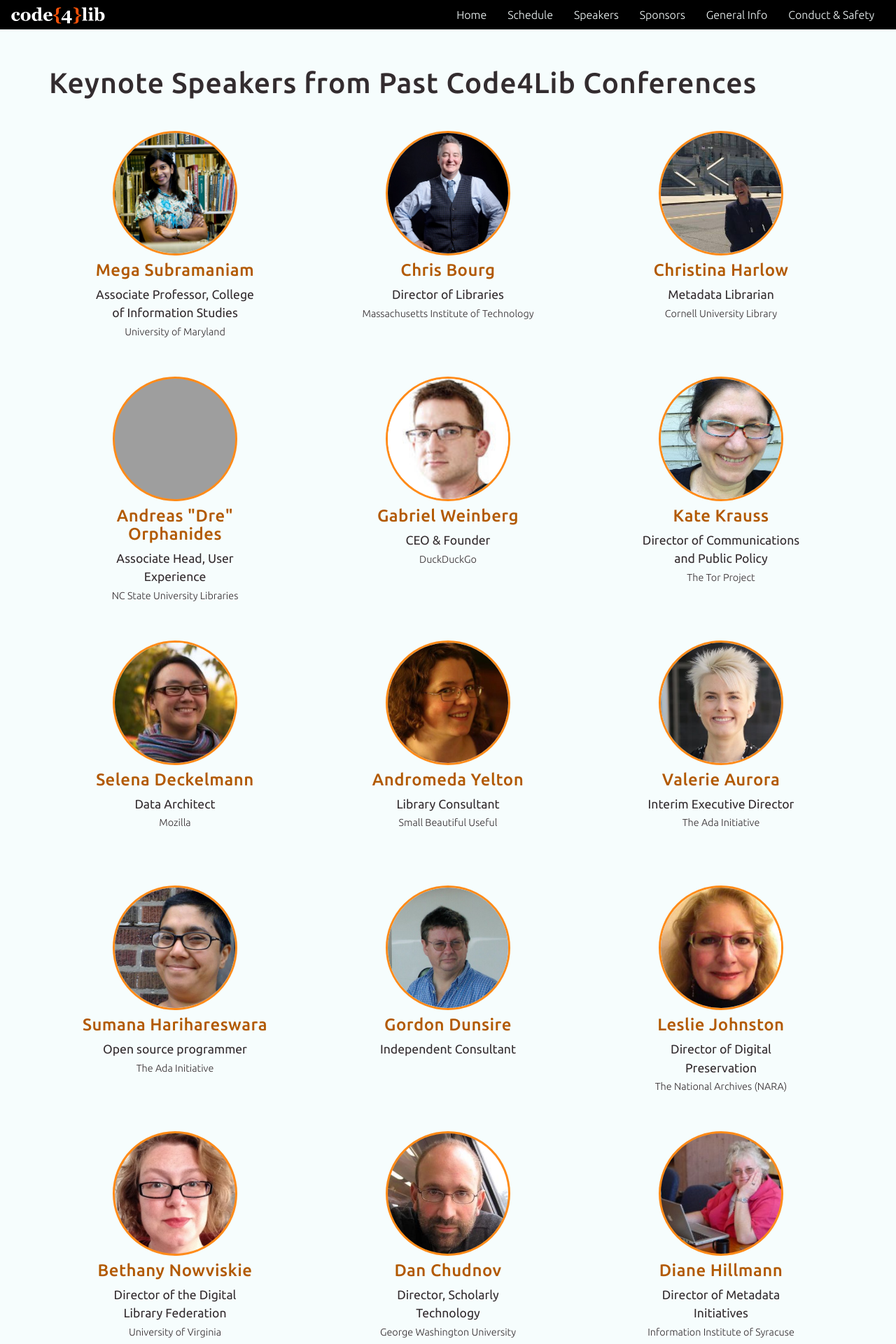
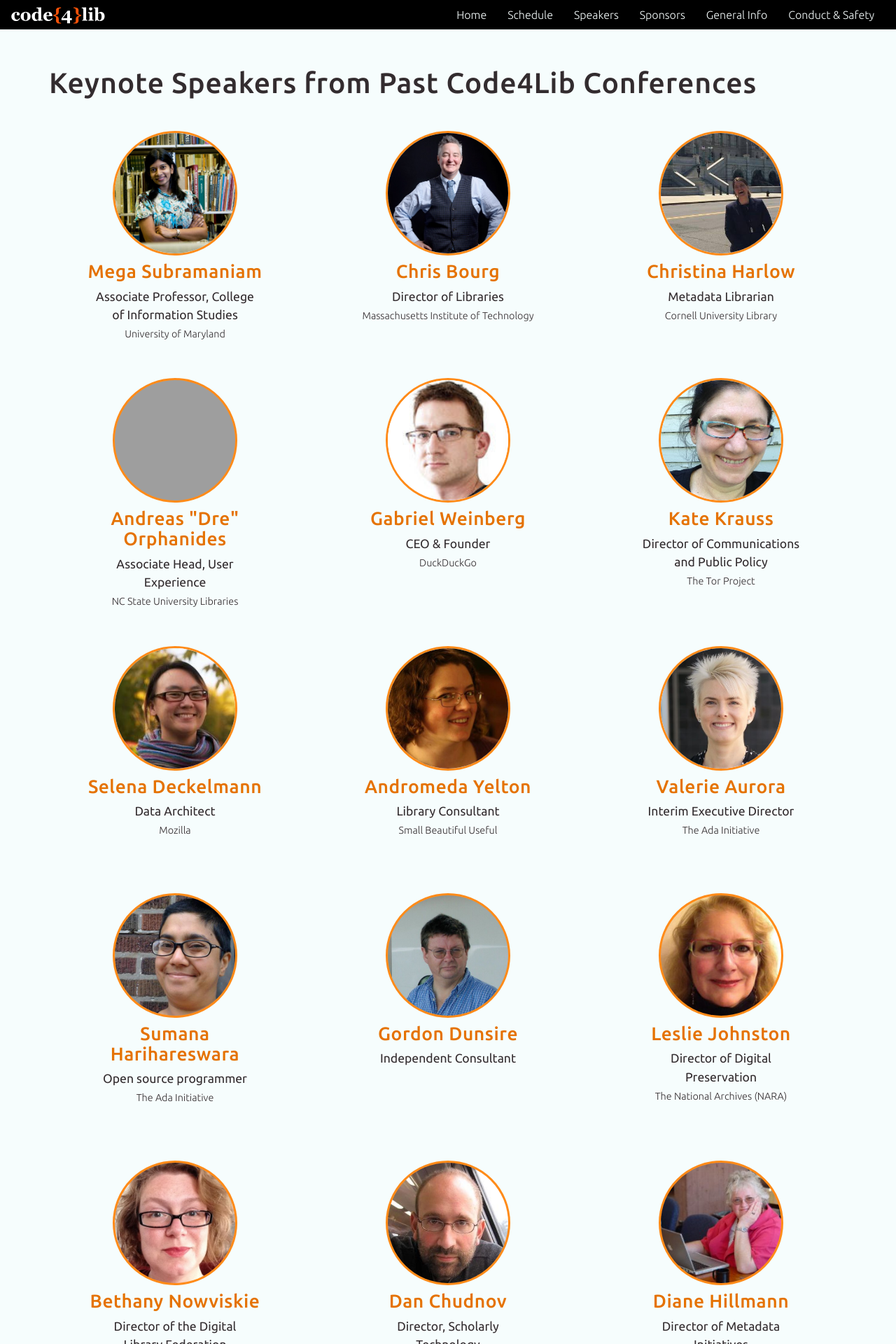
Before and after one commit to code4lib/2019.code4lib.org, a Jekyll site: the page built from speakers/past-keynotes.html, in a window 1280 px wide. Shown: the top 1920 px of the page at 70% size. Built offline with Jekyll 4.4.1, drawn with Linux system fonts in a browser that asks for light colours; some web fonts are replaced; grey boxes are pictures that could not be loaded.

Commit message:
improving access. on past speakers

```diff
--- a/assets/_scss/_variables.scss
+++ b/assets/_scss/_variables.scss
@@ -59,7 +59,7 @@
 $sponsor-badge-bg:        $gray-lighter;
 
 //Speaker Box
-$speaker-selected-bg:     $accent;
+$speaker-selected-bg:     $primary;
 $speaker-selected-color:  $gray-lighter;
 $speaker-info-bg:         $accent;
 $speaker-info-color:      $gray-base;
--- a/assets/css/main.scss
+++ b/assets/css/main.scss
@@ -133,7 +133,6 @@
   background-color: $accent;
   color: $primary-dark;
   font-size: .9em;
-//font-weight: bold;
   a {
     color: $primary-dark;
   }
@@ -458,7 +457,7 @@
 
 .speaker-name {
   margin-top: 8px;
-  font-size: 1.5em;
+  font-size: 1.65em;
   margin-bottom: 5px;
 }
 
@@ -468,9 +467,12 @@
 }
 
 a.speaker-bio-link {
-  color: darken($accent-light, 20%);
+  color: darken($accent, 10%);
+  font-weight: 500;
 }
-
+a.speaker-info-toggle {
+  color: $accent;
+}
 p.speaker-title, p.speaker-bio {
   line-height: 1.5em;
   font-size: 1.1em;
@@ -503,7 +505,7 @@
 }
 
 .speaker-info {
-  background-color: $brand-info;
+  // background-color: $brand-info;
   width: 900px;
   display: flex;
   -webkit-flex-flow: row wrap;
@@ -511,6 +513,7 @@
   justify-content: space-around;
   border-radius: 5px;
   max-height:0;
+  border: none;
   overflow:hidden;
   -webkit-transition: max-height .15s ease;
   -o-transition: max-height .15s ease;
@@ -520,6 +523,7 @@
 }
 .speaker-info.show {
   max-height: 600px;
+  border: 2px solid $primary;
   -webkit-transition: max-height .35s ease;
   -o-transition: max-height .35s ease;
   -moz-transition: max-height .35s ease;
@@ -553,11 +557,11 @@
   border-top-left-radius: 10px;
 }
 .speaker-box.selected a{
-  color: $speaker-selected-color;
+  color: white;
 }
 .speaker-box.selected a:hover, .speaker-box.selected a:focus, .speaker-box.selected a:visited{
   color: $speaker-selected-color;
-  text-decoration: none;
+  border: none;
 }
 .speaker-box.selected p {
   color: #fff;
```
